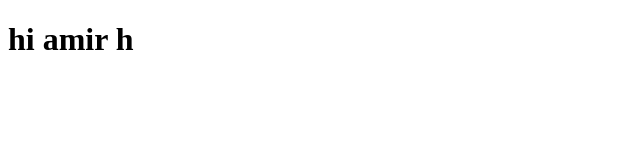
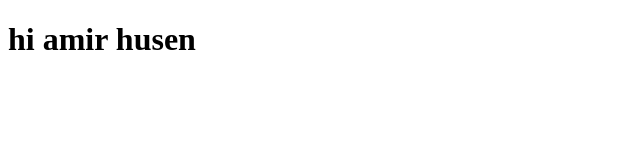
Before and after one commit to amihus066/amir, a plain HTML site: page index.html in a window 1280 px wide. Shown: the whole page, without its empty margins (0-640 px from the left). Drawn offline with Linux system fonts and the light colour scheme.

Commit message:
i added husen

```diff
--- a/index.html
+++ b/index.html
@@ -6,6 +6,6 @@
     <title>hello amir</title>
   </head>
   <body>
-    <h1>hi amir h</h1>
+    <h1>hi amir husen</h1>
   </body>
 </html>
```
